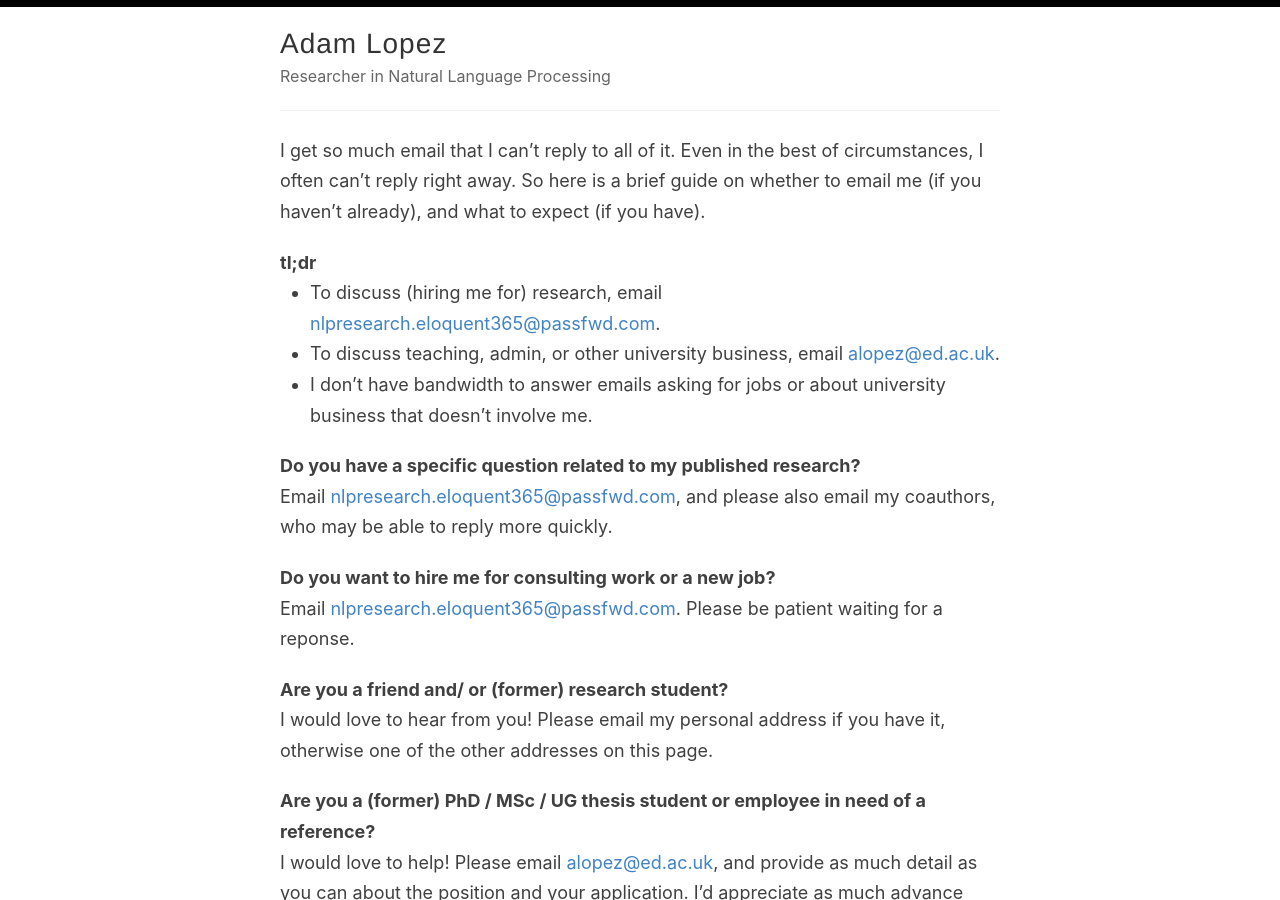
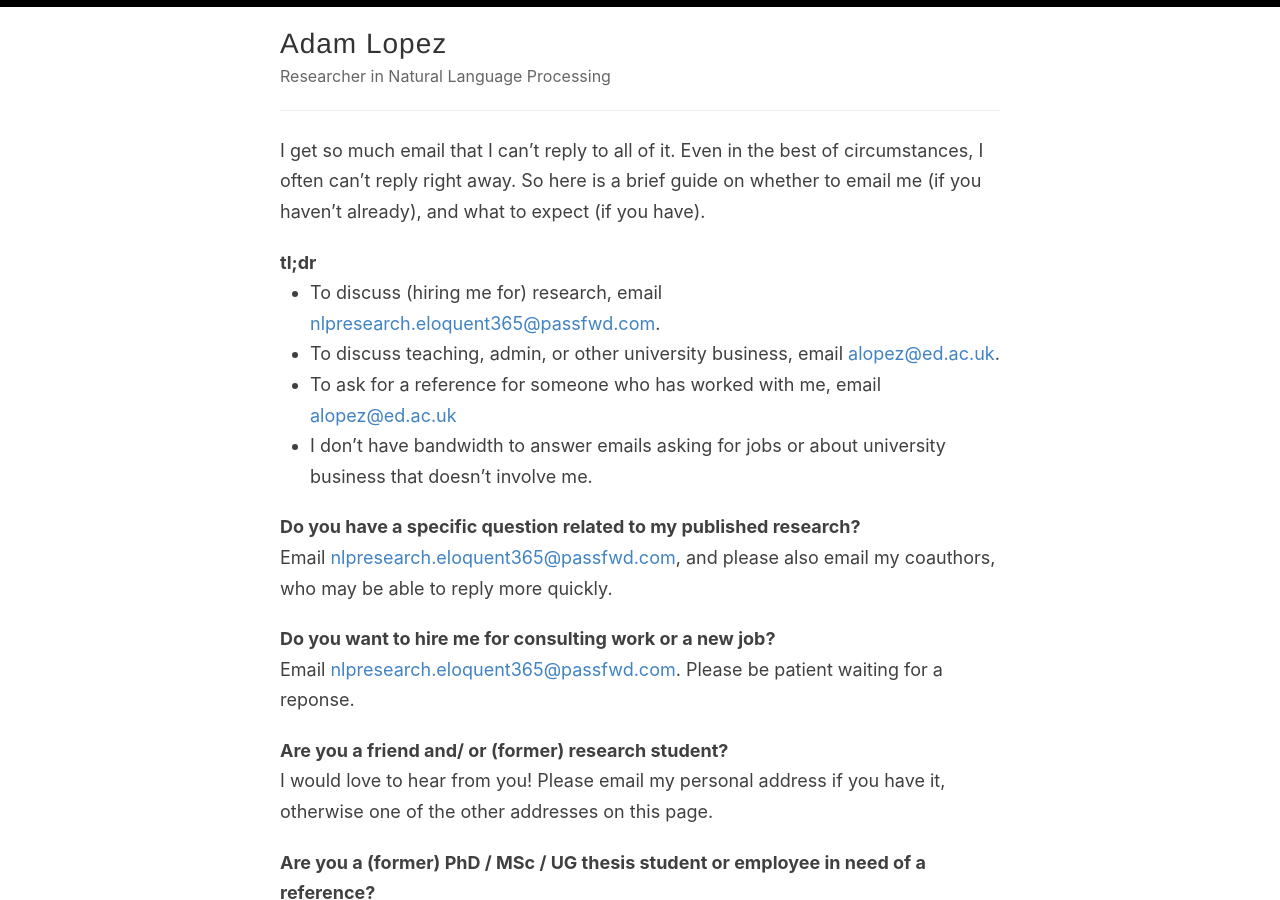
Before and after one commit to alopez/alopez.github.com, a Jekyll site: the page built from email.md, in a window 1280 px wide and 900 px high. Built offline with Jekyll 4.4.1, drawn with Linux system fonts in a browser that asks for light colours; some web fonts are replaced.

Commit message:
Update email.md

```diff
--- a/email.md
+++ b/email.md
@@ -10,6 +10,7 @@ tl;dr
 :
   - To discuss (hiring me for) research, email <nlpresearch.eloquent365@passfwd.com>.
   - To discuss teaching, admin, or other university business, email <alopez@ed.ac.uk>.
+  - To ask for a reference for someone who has worked with me, email <alopez@ed.ac.uk>
   - I don't have bandwidth to answer emails asking for jobs or about university business that doesn't involve me.
 
 Do you have a specific question related to my published research?
```
